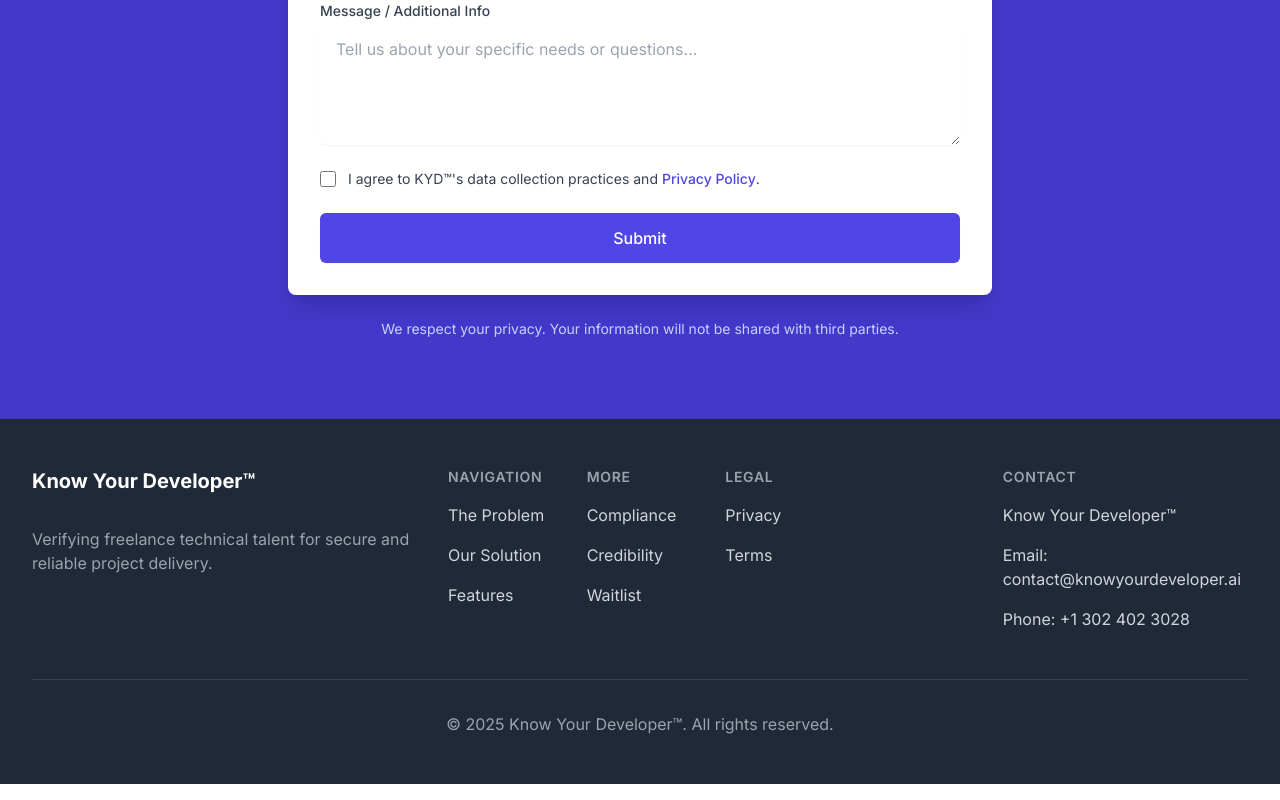
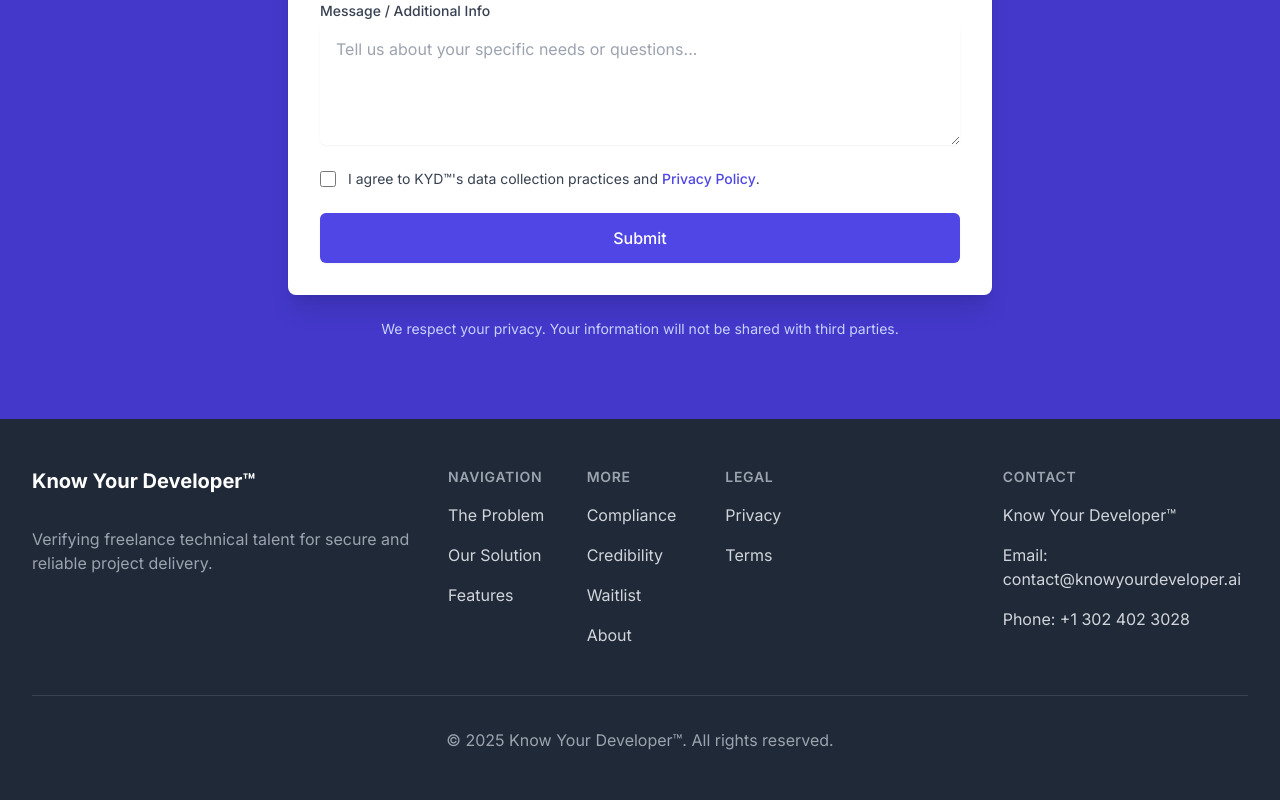
Before and after one commit to Asilomare/know-your-developer, a Next.js app: page / in a window 1280 px wide. Shown: the part 7582-8382 px from the top of the page. Built offline with nearby package versions, Linux system fonts and the light colour scheme.

Commit message:
add about link to footer

```diff
--- a/components/Footer.jsx
+++ b/components/Footer.jsx
@@ -38,6 +38,7 @@ const Footer = () => {
                   <li><a href="#compliance" className="text-base text-gray-300 hover:text-white">Compliance</a></li>
                   <li><a href="#credibility" className="text-base text-gray-300 hover:text-white">Credibility</a></li>
                   <li><a href="#waitlist" className="text-base text-gray-300 hover:text-white">Waitlist</a></li>
+                  <li><a href="/about" className="text-base text-gray-300 hover:text-white">About</a></li>
                 </ul>
               </div>
             </div>
```
